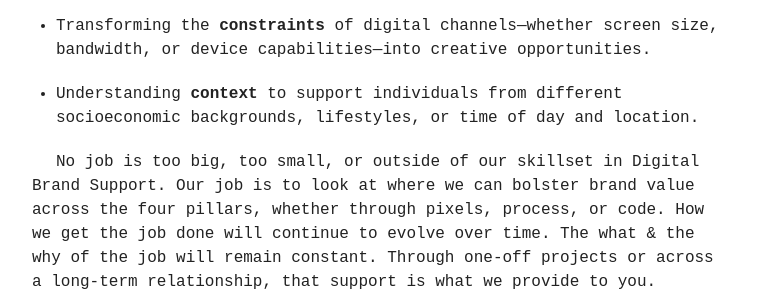
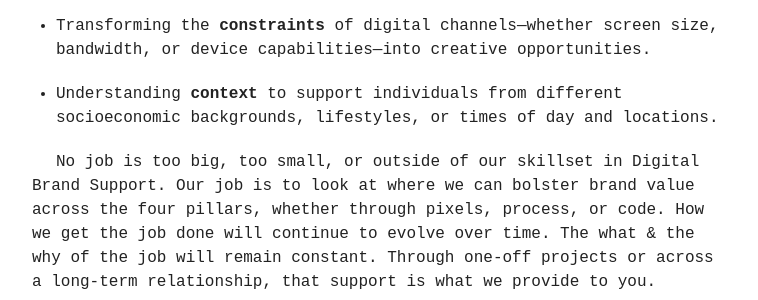
Before and after one commit to clearbold/forwardcitizen, a Jekyll site: the page built from index.md, in a window 1280 px wide. Shown: the part 810-1110 px from the top of the page, without its empty margins (258-1016 px from the left). Built offline with Jekyll 4.4.1, drawn with Linux system fonts in a browser that asks for light colours.

Commit message:
little plural tweak

```diff
--- a/index.md
+++ b/index.md
@@ -13,7 +13,7 @@ Digital Brand Support is agnostic in approach and deliberate in strategy. It&rsq
 * The **content** people are asking for or you&rsquo;re trying to&nbsp;convey.
 * A **consistent** experience across all of your brand&rsquo;s channels&mdash;and within each channel, choosing utility over novelty to reduce friction in completing a&nbsp;task.
 * Transforming the **constraints** of digital channels&mdash;whether screen size, bandwidth, or device capabilities&mdash;into creative&nbsp;opportunities.
-* Understanding **context** to support individuals from different socioeconomic backgrounds, lifestyles, or time of day and&nbsp;location.
+* Understanding **context** to support individuals from different socioeconomic backgrounds, lifestyles, or times of day and&nbsp;locations.
 
 No job is too big, too small, or outside of our skillset in Digital Brand Support. Our job is to look at where we can bolster brand value across the four pillars, whether through pixels, process, or code. How we get the job done will continue to evolve over time. The what & the why of the job will remain constant. Through one-off projects or across a long-term relationship, that support is what we provide to&nbsp;you.
 
```
